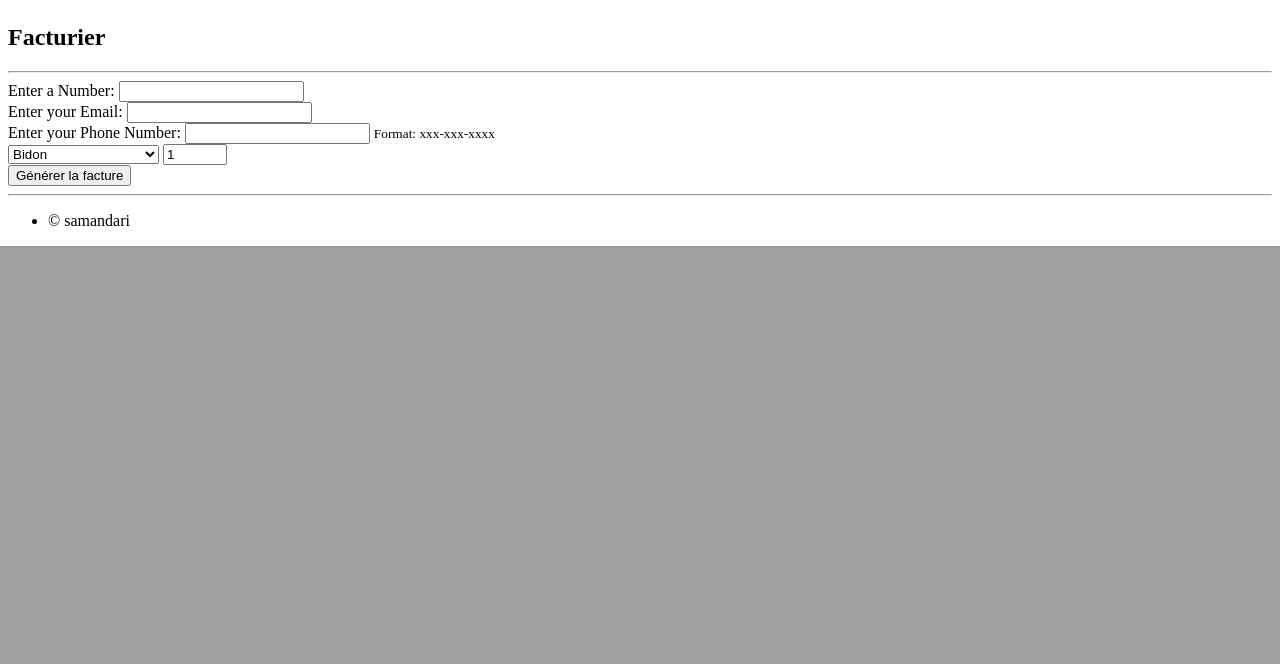
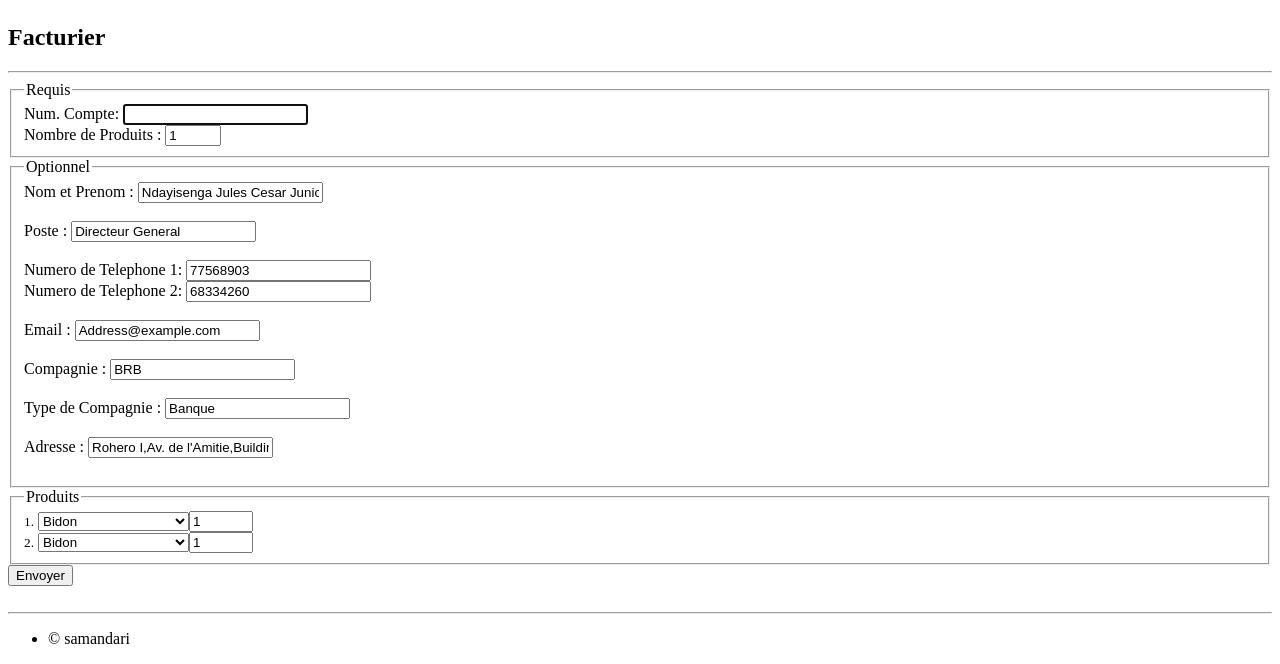
Before and after one commit to Sama-ndari/Facturer, a Flask app: page / in a window 1280 px wide. Shown: the part 814-1478 px from the top of the page. Before the commit the page ends 1060 px from the top, so only its background shows below. Run offline with Flask 3, Linux system fonts and the light colour scheme.

Commit message:
First Commit

```diff
--- a/objects.csv
+++ b/objects.csv
@@ -1,4 +1,4 @@
-Designation,Unite,PU
-Bidon,Piece,11000
-Telephones combines,Piece,110000
-Tomates,Pieces,500
+Designation,Unite,PU,id
+Bidon,Piece,11000,1
+Telephones combines,Piece,110000,2
+Tomates,Pieces,500,3
--- a/templates/index.html
+++ b/templates/index.html
@@ -16,32 +16,62 @@
                         <h1>Facturier</h1>
                     </header>
                     <hr />
-                    <form method="POST" action="/complete" enctype="multipart/form-data">
+                    <form name = 'form' method="post" action="traitement.php">
+						<fieldset>
+							<legend>Requis</legend>
 							<div>
-							<label for="compte">Enter a Number:</label>
-							<input type="number" id="compte" name="compte" required>
+								<label for="compte">Num. Compte:</label>
+								<input type="text" id="compte" name="compte" placeholder="" autofocus required>
 							</div>
 							<div>
-							<label for="email_input">Enter your Email:</label>
-							<input type="email" id="email_input" name="email_input" required>
+								<label for="products">Nombre de Produits :</label>
+								<input type="number" id="products" name="products" min="1" max="12" step="1" value="1" required>
 							</div>
-						<div>
-							<label for="phone_input">Enter your Phone Number:</label>
-							<input type="tel" id="phone_input" name="phone_input" pattern="[0-9]{8}" required>
-							<small>Format: xxx-xxx-xxxx</small>
-						</div>
+						</fieldset>
+						<fieldset>
+							<legend>Optionnel</legend> <!-- Titre du fieldset -->
 
+							<label for="name">Nom et Prenom</label> :  <input type="text" name="name" id="name" value="Ndayisenga Jules Cesar Junior"/>
+							<!--	size: agrandir // maxlength: limiter l nombre de caracteres a saisir // value: remplir le champ avec une valeur par defaut   -->
+							<br /> <br />
+							<label for="post">Poste</label> :  <input type="text" name="post" id="post" value="Directeur General"/>
+							<!--	size: agrandir // maxlength: limiter l nombre de caracteres a saisir // value: remplir le champ avec une valeur par defaut   -->
+							<br /> <br />
+							<label for="phone1">Numero de Telephone 1:</label> <input type="tel" id="phone1" name="phone1" value="77568903">
+							<br>
+							<label for="phone2">Numero de Telephone 2:</label> <input type="tel" id="phone2" name="phone2" value="68334260">
+							<br> <br>
+							<label for="mail">Email</label> :  <input type="email" name="mail" id="mail" value = "Address@example.com" required />
+							<br /> <br />
+							<label for="company">Compagnie</label> :  <input type="text" name="company" id="company" value="BRB"/>
+							<!--	size: agrandir // maxlength: limiter l nombre de caracteres a saisir // value: remplir le champ avec une valeur par defaut   -->
+							<br /> <br />
+							<label for="nature">Type de Compagnie</label> :  <input type="text" name="nature" id="nature" value="Banque"/>
+							<!--	size: agrandir // maxlength: limiter l nombre de caracteres a saisir // value: remplir le champ avec une valeur par defaut   -->
+							<br /> <br />
+							<label for="adress">Adresse</label> :  <input type="text" name="adress" id="adress" value="Rohero I,Av. de l'Amitie,Building Isanganiro"/>
+							<!--	size: agrandir // maxlength: limiter l nombre de caracteres a saisir // value: remplir le champ avec une valeur par defaut   -->
+							<br /> <br />
+						</fieldset>
+						<fieldset>
+							<legend>Produits </legend>
 							<div class="field">
 								<div class="select-wrapper">
-									<select name="designation" id="designation">
+									{% for a in range(2) %}
+										<small>{{a+1}}.</small>
+										<select name="designation{{a}}" id="designation{{a}}">
 											{% for obj in objects %}
 												<option value="{{obj}}">{{obj}}</option>
 											{% endfor %}
+											<input type="number" name="{{obj}}" id="{{obj}}" min="1" max="100" step="1" value="1" required/>
+											<br />
 										</select>
-									<input type="number" name="quantity" id="quantity" min="1" max="100" step="1" value="1" required/>
+									{% endfor %}
 								</div>
 							</div>
-							<input type="submit" value="Générer la facture">
+						</fieldset>
+						<input type="submit" value="Envoyer" />
+						<br /> <br />
 					</form>
 					<hr />
                 </section>
```
Lines whose indentation alone changed are shown as unchanged.
